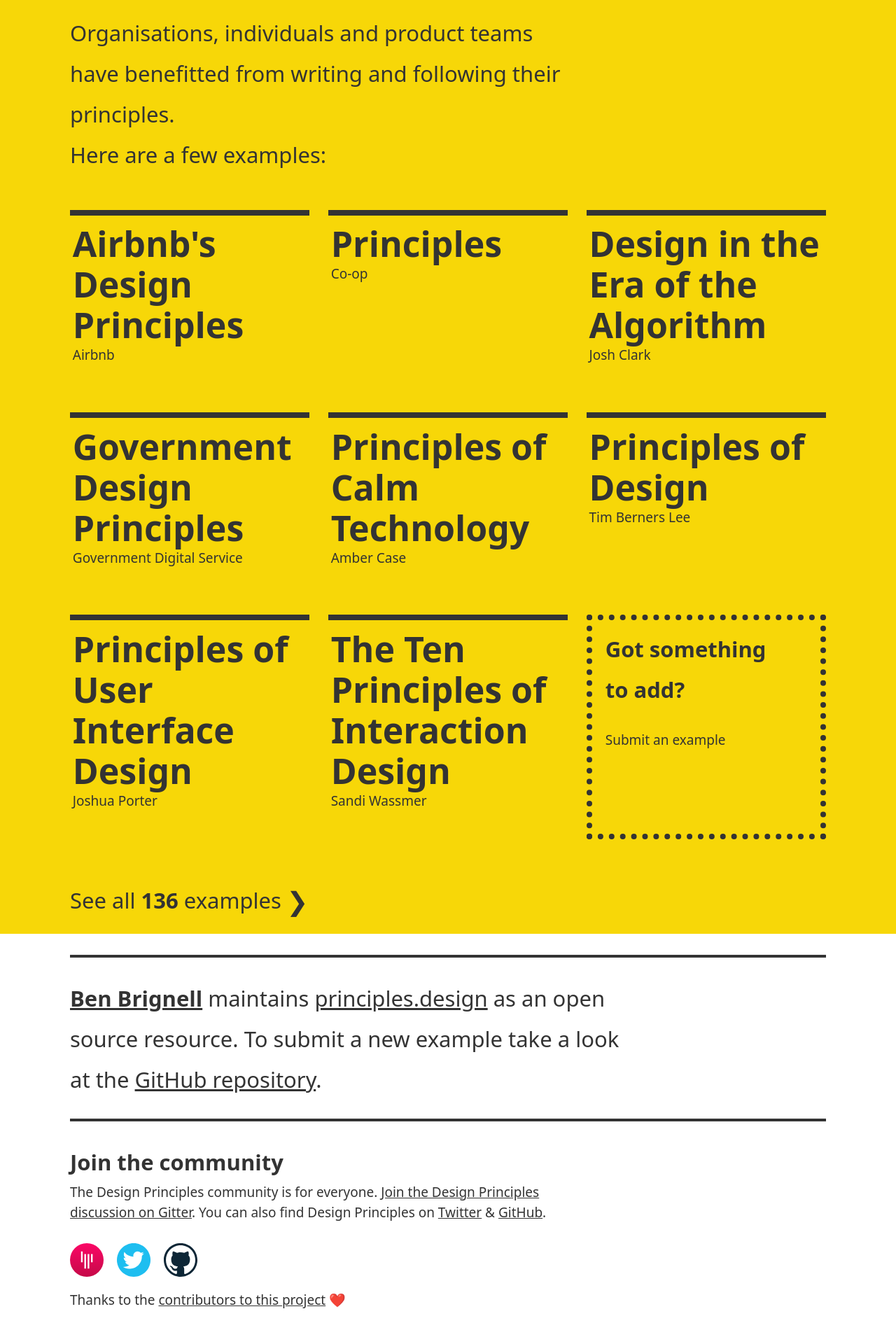
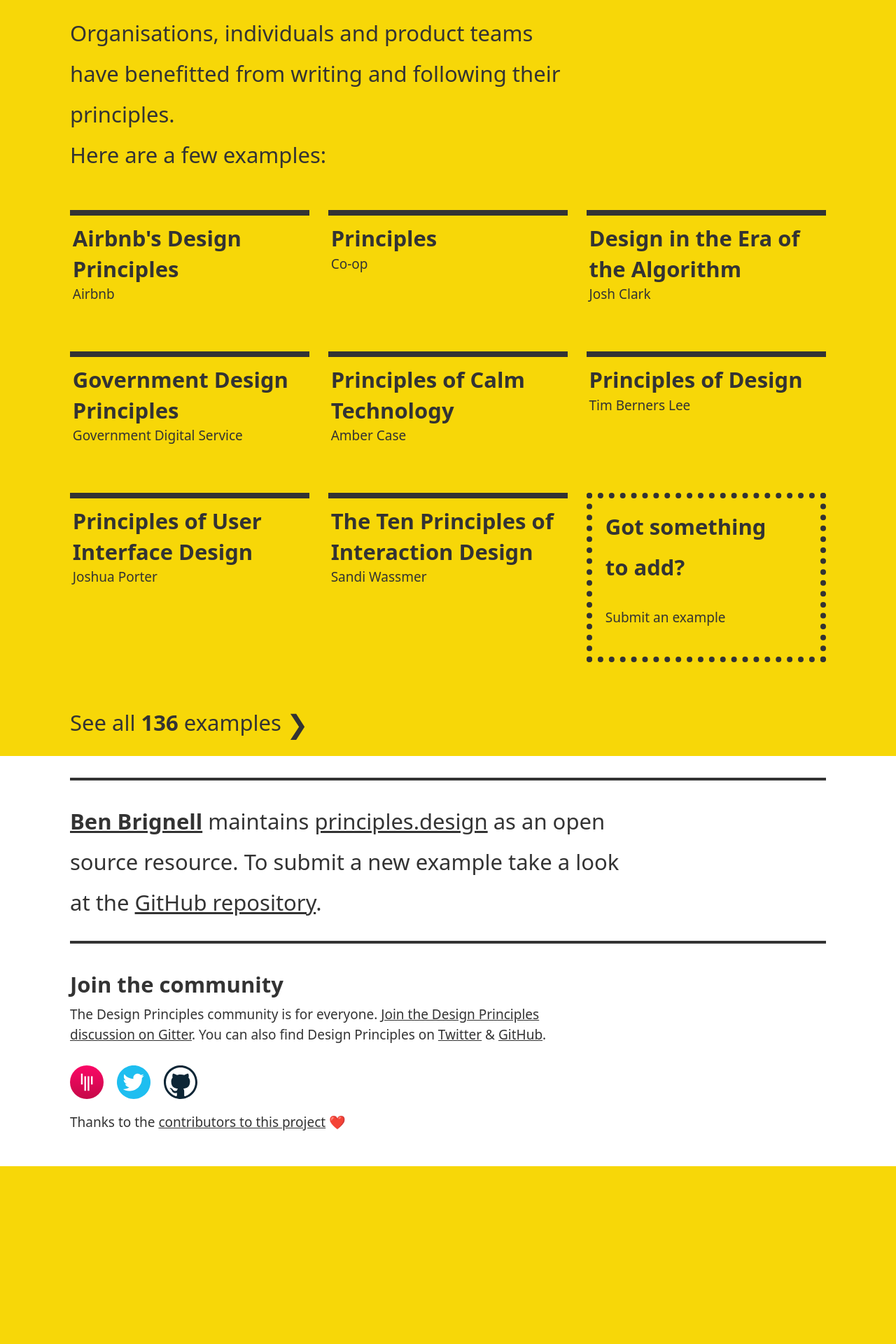
Before and after one commit to benbrignell/principles.design, a Jekyll site: the page built from index.html, in a window 1280 px wide. Shown: the part 2386-4306 px from the top of the page at 70% size. Built offline with Jekyll 4.4.1, drawn with Linux system fonts in a browser that asks for light colours; after the commit the page ends 4052 px from its top, so only the background shows below that.

Commit message:
reduced tile text size and added lhs utility

```diff
--- a/_includes/block-tile.html
+++ b/_includes/block-tile.html
@@ -1,7 +1,6 @@
 <div class="tile">
   <a href="{{example.url}}" class="full-link">
-  <h3 class="h2 title" style="margin-top: 0; margin-bottom: 0;">{{example.title}}</h3>
+  <h3 class="h3 title mbn mtn lhs">{{example.title}}</h3>
   <p class="author">{{example.author}}</p>
-<!-- Need to fix this <p>{{ page.last_modified_at | date: '%d %B %Y' }}</p> -->
   </a>
 </div>
--- a/_sass/_scratch.scss
+++ b/_sass/_scratch.scss
@@ -21,6 +21,9 @@
 }
 .mtn {
   margin-top: 0;
+}
+.lhs {
+  line-height: 1.4;
 }
 a:hover {
   color: $secondary;
```
